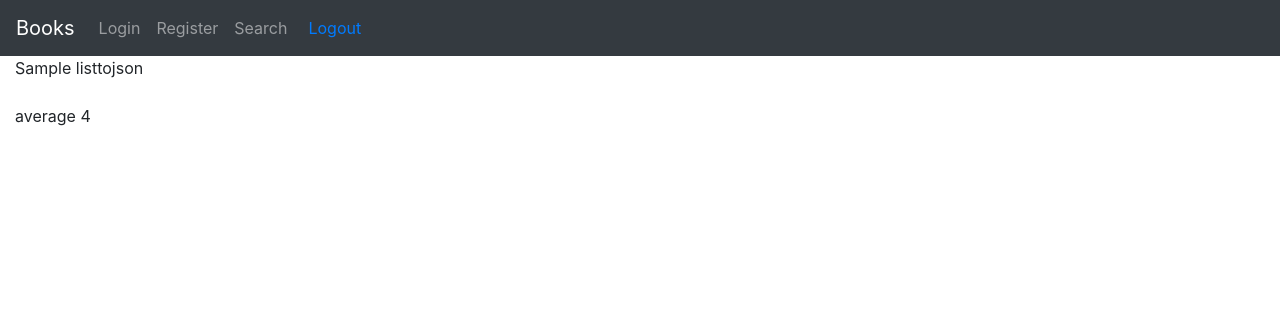
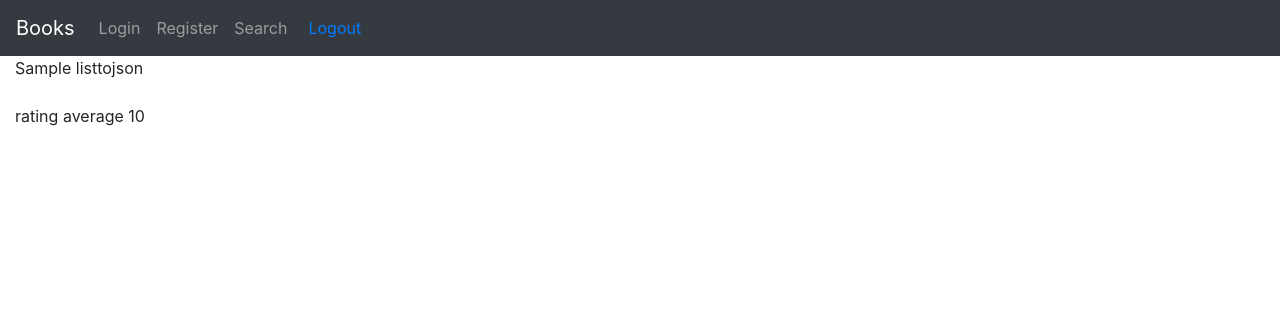
Before and after one commit to mminton21/project1, a Flask app: template templates/temp.html in a window 1280 px wide. Shown: the top 316 px of the page. Run offline with Flask 2, Linux system fonts and the light colour scheme; the template is opened without the code that fills it: most values are stand-ins (such as "Sample title", 1, 10 or a date in 2020); some libraries are stand-ins or nearby versions.

Commit message:
Calculated rating separately to overcome sql limit

```diff
--- a/application.py
+++ b/application.py
@@ -134,6 +134,16 @@ def api(isbn):
     total = 0
     rate = []
     for rating in avg:
-        rate.append(rating)
+        rate.append(rating[0])
 
-    return render_template('temp.html', listtojson=listtojson, rate=rate)
+    for r in rate:
+        total += int(r)
+        counter += 1
+
+    if counter == 0:
+        rating_average = "N/A"
+    else:
+        rating_average = float(total) / counter
+        rating_average = format(rating_average, '.2f')
+
+    return render_template('temp.html', listtojson=listtojson, rating_average=rating_average)
--- a/templates/temp.html
+++ b/templates/temp.html
@@ -7,7 +7,7 @@
 {{listtojson}}
 <br>
 <br>
-average
-{{ rate }}
+rating average
+{{rating_average}}
 
 {% endblock %}
```
